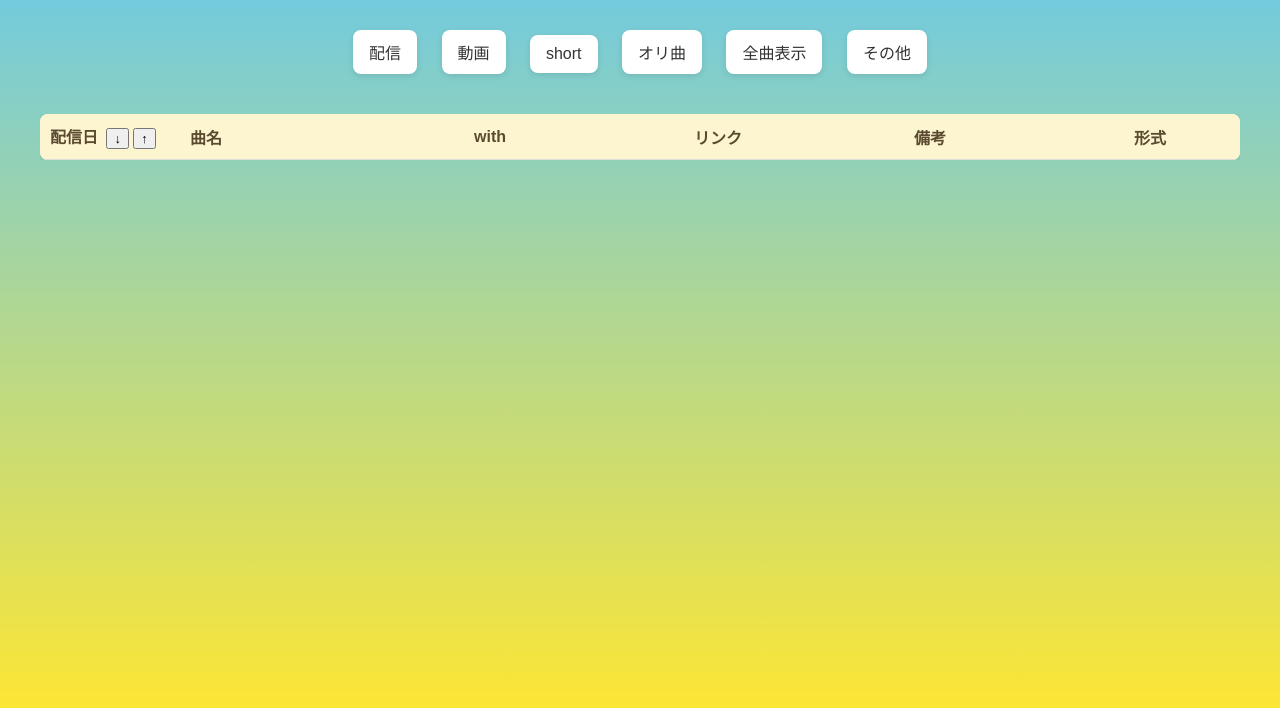
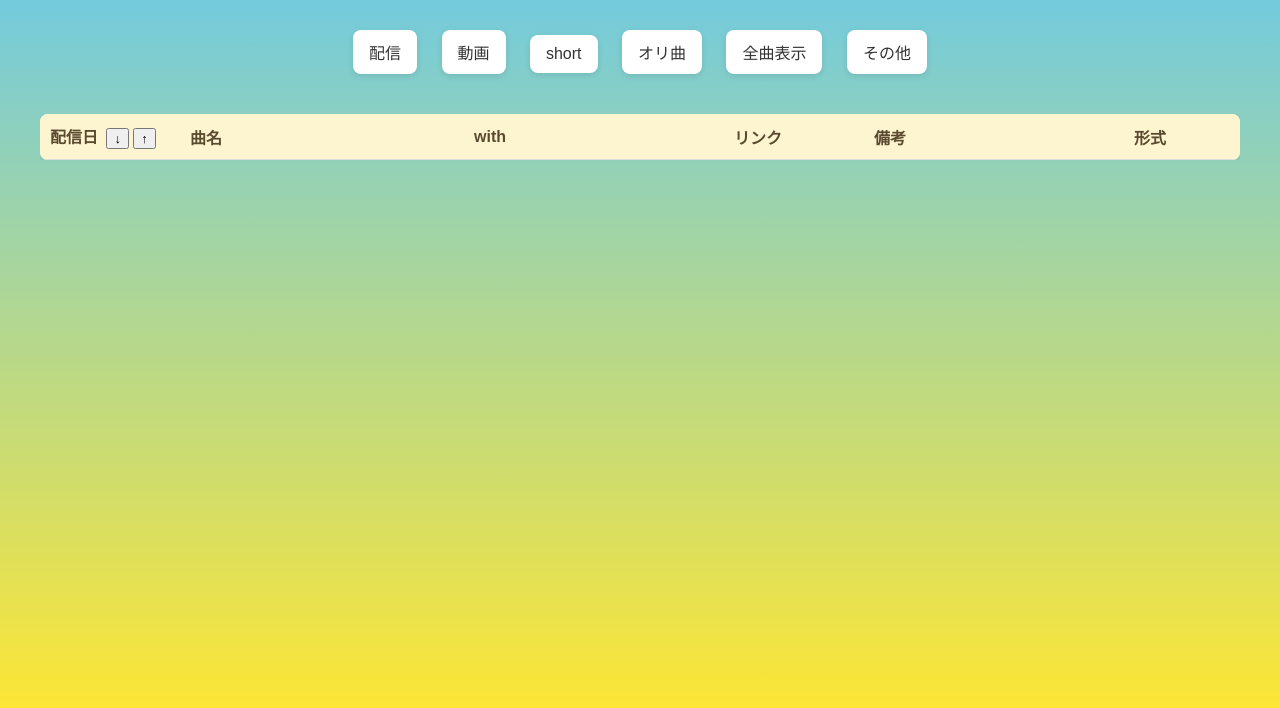
Before and after one commit to hmsfmiad/mana-songs, a plain HTML site: page index.html in a window 1280 px wide. Shown: the part 80-788 px from the top of the page. Drawn offline with nearby package versions, Linux system fonts and the light colour scheme; no server answers.

Commit message:
Update index.html

```diff
--- a/index.html
+++ b/index.html
@@ -137,6 +137,10 @@ table th:nth-child(2) {
 table td:nth-child(1),
 table th:nth-child(1) {
   width: 10%; }
+
+    table td:nth-child(2),
+table th:nth-child(4) {
+  width: 10%;}
 
 .type-col {
     width: 8%;
```
